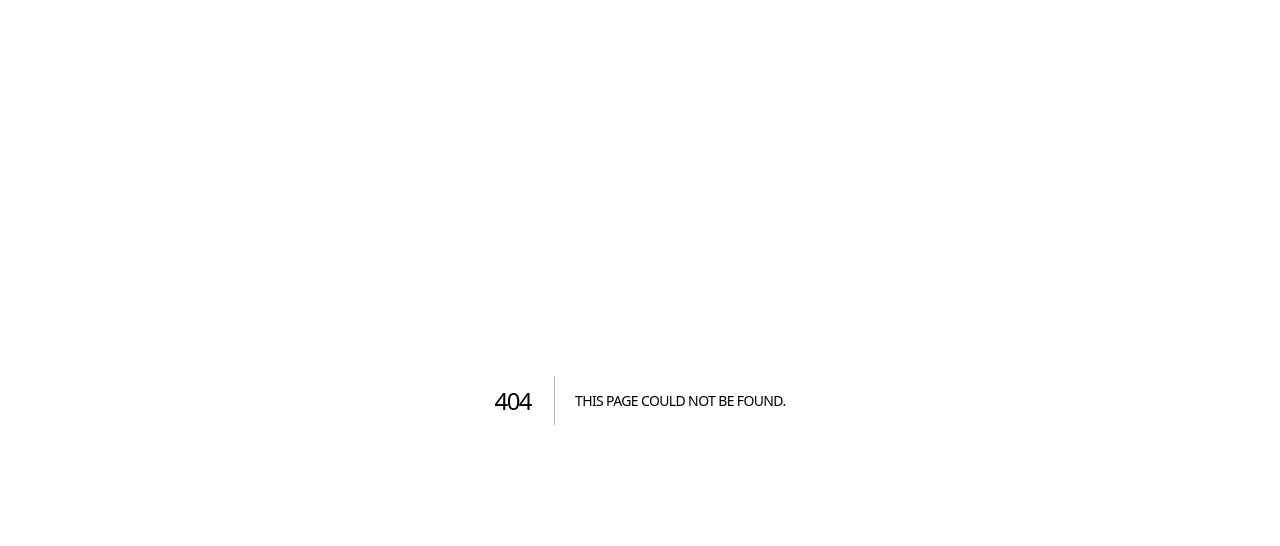
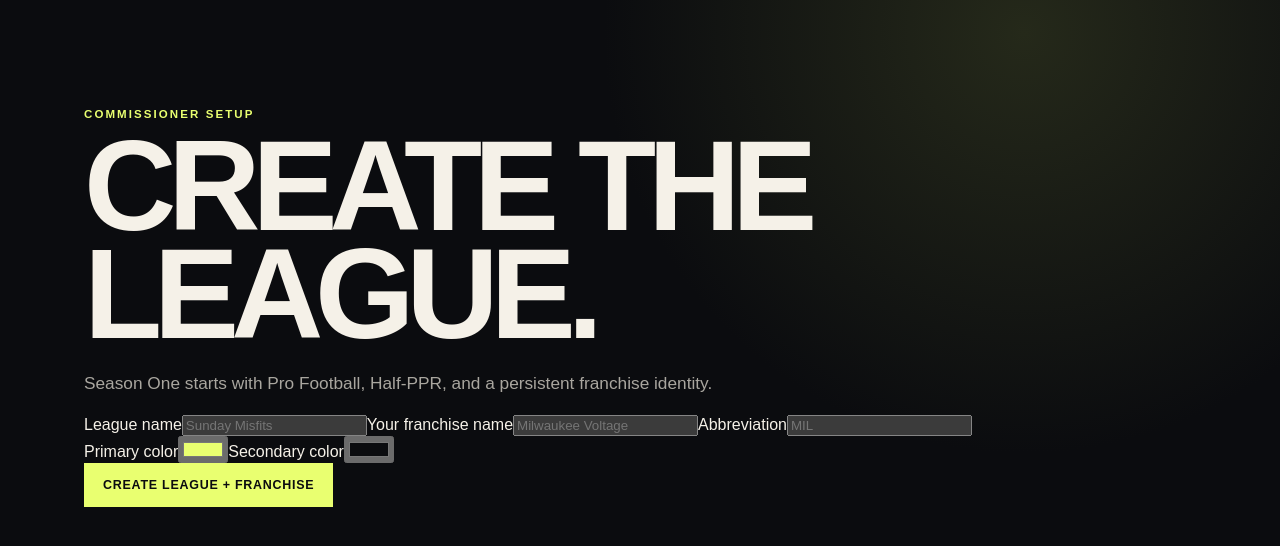
Before and after one commit to jbreezyasf/fantasysports, a Next.js app in the folder apps/web/: page /leagues/new in a window 1280 px wide. Before the commit this address had no page. Shown: the top 546 px of the page. Built offline with nearby package versions, Linux system fonts and the light colour scheme.

Commit message:
Build commissioner league creation screen

```diff
--- /dev/null
+++ b/apps/web/app/leagues/new/page.tsx
@@ -0,0 +1,22 @@
+import { createLeague } from '../actions';
+
+export default async function NewLeaguePage({ searchParams }: { searchParams: Promise<{ error?: string }> }) {
+  const params = await searchParams;
+  return (
+    <main>
+      <section className="panel">
+        <p className="eyebrow">COMMISSIONER SETUP</p>
+        <h1>Create the league.</h1>
+        <p className="lede">Season One starts with Pro Football, Half-PPR, and a persistent franchise identity.</p>
+        {params.error && <p className="lede">{params.error}</p>}
+        <form className="authForm" action={createLeague}>
+          <label>League name<input name="league_name" required placeholder="Sunday Misfits" /></label>
+          <label>Your franchise name<input name="franchise_name" required placeholder="Milwaukee Voltage" /></label>
+          <label>Abbreviation<input name="abbreviation" maxLength={5} placeholder="MIL" /></label>
+          <div className="colorRow"><label>Primary color<input name="primary_color" type="color" defaultValue="#e9ff70" /></label><label>Secondary color<input name="secondary_color" type="color" defaultValue="#0b0c0f" /></label></div>
+          <button className="primary" type="submit">Create league + franchise</button>
+        </form>
+      </section>
+    </main>
+  );
+}
```
